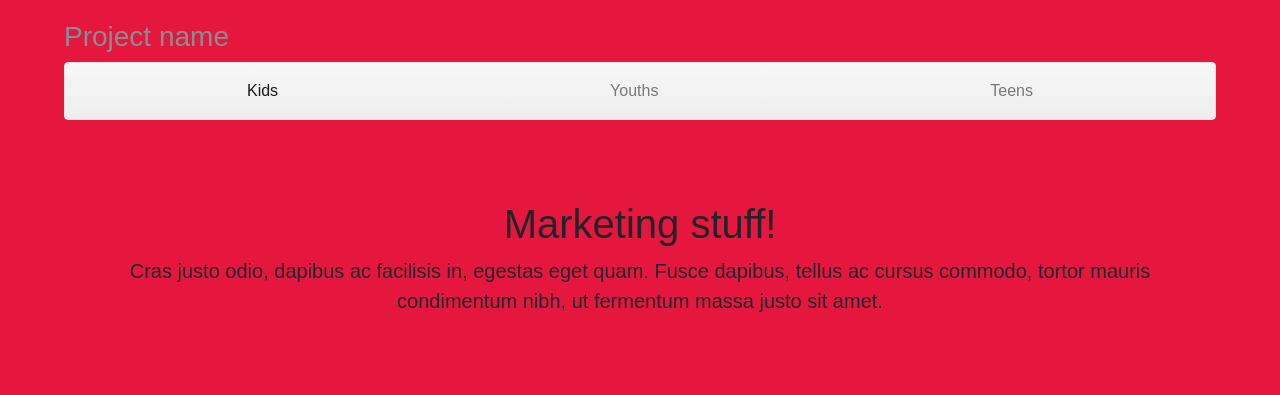
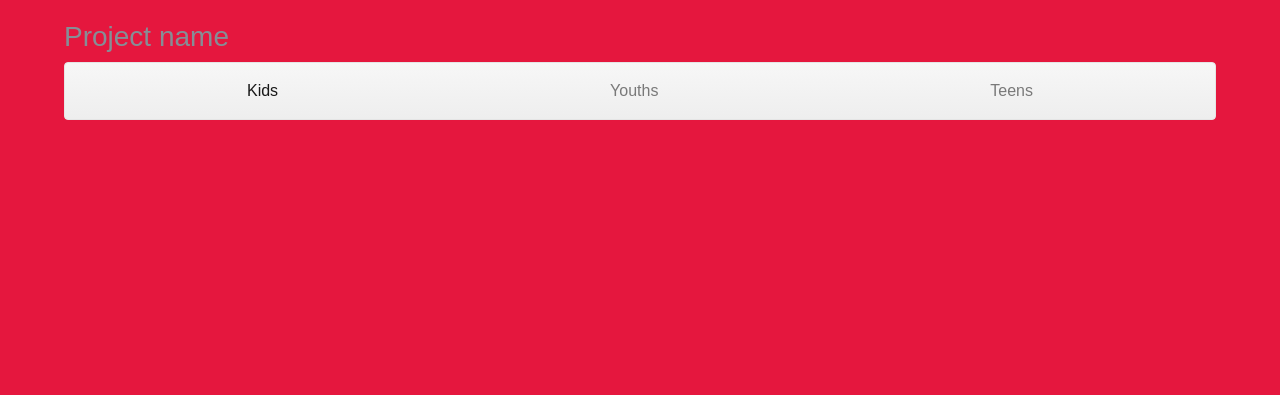
Before and after one commit to nicholas-ruscillo/CLICKSPICKS2, a CodeIgniter app: the page made by application/views/templates/header.php in a window 1280 px wide. Shown: the top 395 px of the page. Run offline with CodeIgniter, Linux system fonts and the light colour scheme; data that the repository does not hold is empty.

Commit message:
moving jumbotron section to page template

```diff
--- a/application/views/templates/header.php
+++ b/application/views/templates/header.php
@@ -3,8 +3,8 @@
 <head>
     <title><?= $title ?></title>
 
-    <link href="images/favicon.ico" rel="shortcut icon" type="image/x-icon" />
-    <link href="images/favicon.ico" rel="icon" type="image/x-icon" />
+    <link href="<?= base_url("assets/images/cp.ico") ?>" rel="shortcut icon" type="image/x-icon" />
+    <link href="<?= base_url("assets/images/cp.ico") ?>" rel="icon" type="image/x-icon" />
     <link rel="stylesheet" href="<?= base_url("assets/css/bootstrap/bootstrap.min.css") ?>" />
     <link rel="stylesheet" href="<?= base_url("assets/css/justified-nav.css") ?>" />
     <link rel="stylesheet" href="<?= base_url("assets/css/content.css") ?>" />
@@ -49,9 +49,3 @@
         </header>
 
         <main role="main">
-
-        <!-- Jumbotron -->
-        <div class="jumbotron">
-            <h1>Marketing stuff!</h1>
-            <p class="lead">Cras justo odio, dapibus ac facilisis in, egestas eget quam. Fusce dapibus, tellus ac cursus commodo, tortor mauris condimentum nibh, ut fermentum massa justo sit amet.</p>
-        </div>
```
